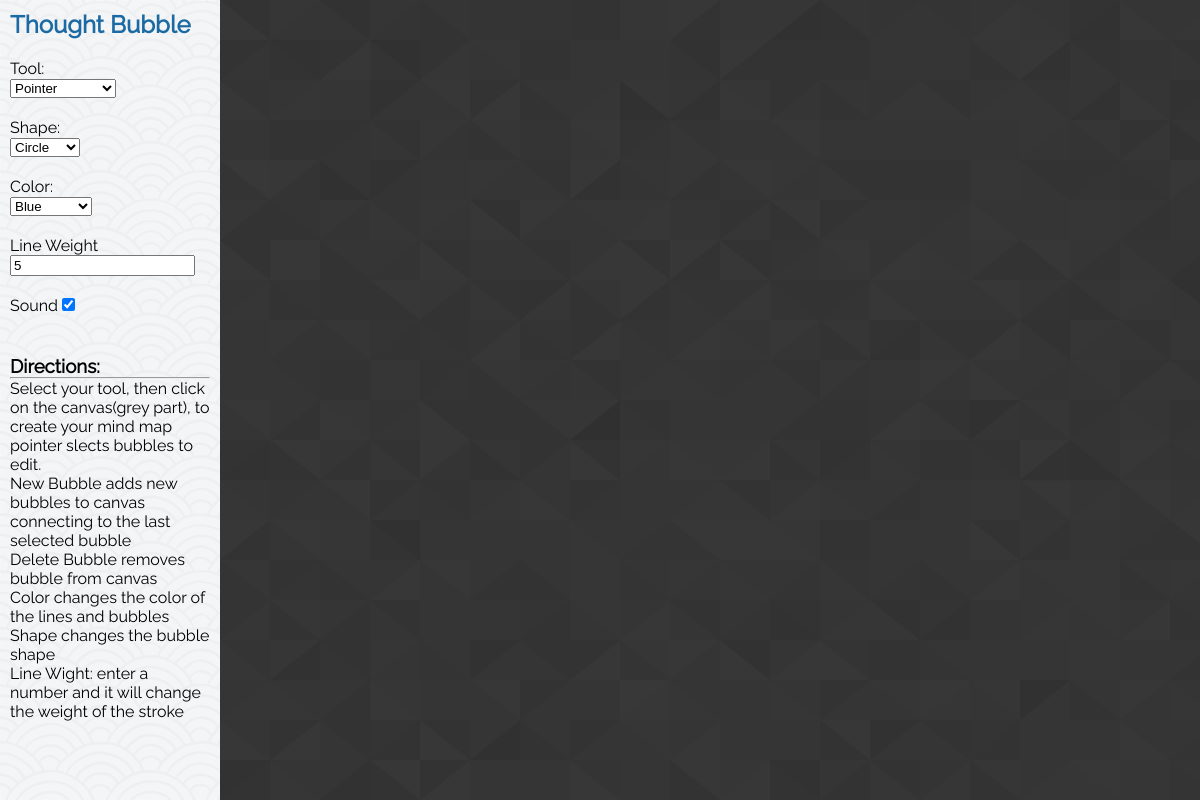
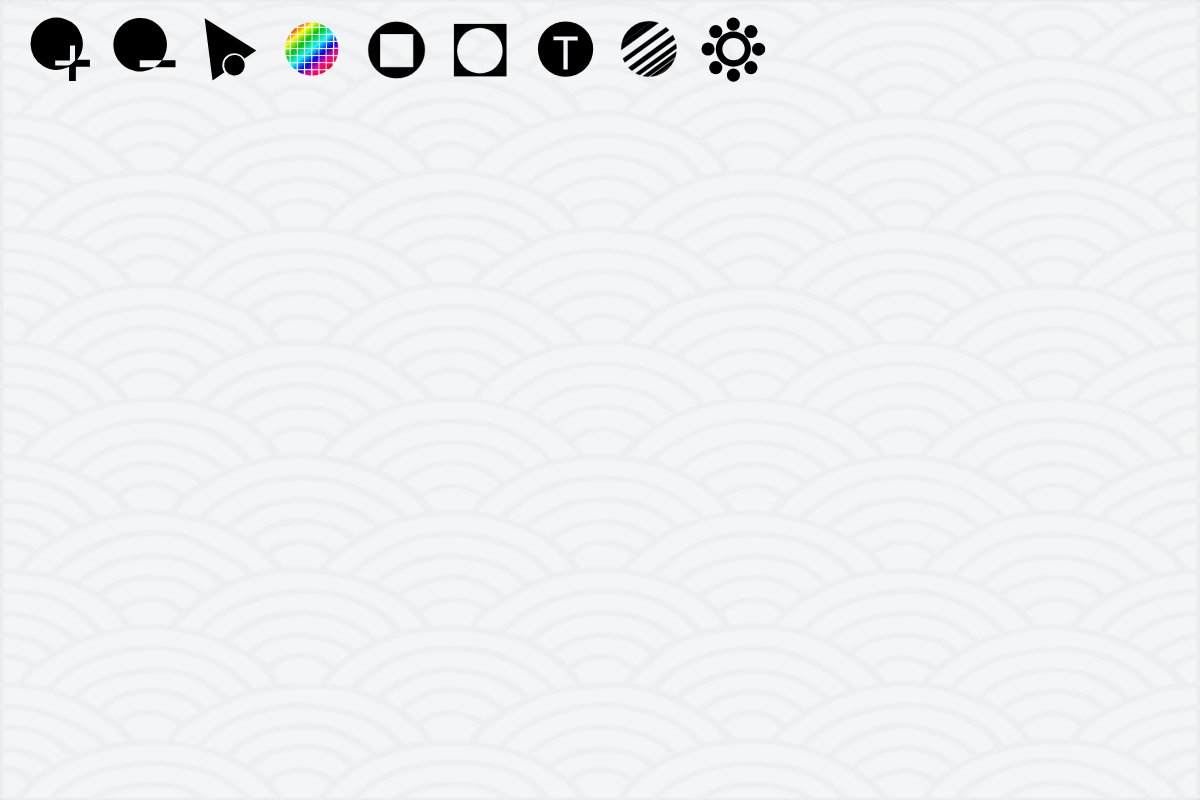
Before and after one commit to A-Munoz/Thought-Bubble-Desktop, an Electron app: page mainWindow.html in a window 1200 px wide. Drawn offline with Linux system fonts and the light colour scheme.

Commit message:
UI Design changes (Icon)
UI not hooked up

```diff
--- a/JS/loader.js
+++ b/JS/loader.js
@@ -17,8 +17,8 @@ var app = app || {};
 
 window.onload = function(){
 	console.log("window.onload called");
-    app.sound.init();
-    app.main.sound = app.sound;
+   // app.sound.init();
+   // app.main.sound = app.sound;
     app.main.init();
     document.querySelector("#toolSelection").onchange = function(e){
 				switch(e.target.value){
@@ -47,12 +47,13 @@ window.onload = function(){
         };
     document.querySelector("#soundBox").onchange = function(e){
        if(e.target.checked){
-           app.sound.playBGAudio();
-           app.main.music = true;
+           //app.sound.playBGAudio();
+           //app.sound.playBGAudio();
+         //  app.main.music = true;
        }
       else{
-          app.sound.stopBGAudio();
-          app.main.music = false;
+          //app.sound.stopBGAudio();
+        //  app.main.music = false;
       }
     };
 
--- a/JS/main.js
+++ b/JS/main.js
@@ -26,7 +26,7 @@ app.main = {
     music: true,
    	lastTime: 0, // used by calculateDeltaTime()
     //debug: true,
-    sound:undefined,
+  //  sound:undefined,
     bColor:'#404040',
     dt: undefined,
     bg: undefined,
@@ -65,19 +65,19 @@ app.main = {
         //Canvas Setup & Properties Setting
 		this.canvas = document.querySelector('canvas');
 		this.ctx = this.canvas.getContext('2d');
-        this.WIDTH = window.innerWidth-200;
+        this.WIDTH = window.innerWidth;
         this.HEIGHT= window.innerHeight;
         this.canvas.width = this.WIDTH;
         this.canvas.height = this.HEIGHT;
         this.toolState = this.TOOL_STATE.POINTER;
         this.bg = new Image();
-        this.bg.src = 'media/footer_lodyas.png';
+        this.bg.src = 'media/bg.png';
 
         //initalization
          this.canvas.onmousedown=this.doMouseDown.bind(this);
 
         //Load
-        this.sound.playBGAudio();
+       // this.sound.playBGAudio();
         this.update();
 
     },
@@ -122,7 +122,7 @@ app.main = {
     doMouseDown: function(e){
         var mouse = getMouse(e);
         if(this.music){
-        this.sound.playEffect();
+        //this.sound.playEffect();
         }
 
         if(this.toolState == this.TOOL_STATE.POINTER){
--- /dev/null
+++ b/JS/mainwindow.js
@@ -0,0 +1,4 @@
+var app = new PIXI.Application(window.innerWidth-200, window.innerHeight, {backgroundColor : 0x1099bb});
+document.body.appendChild(app.view)
+/*var pixiCanvas = document.getElementById('mainCanvas');
+var renderer = PIXI.autoDectionRender(window.innerWidth-200, window.innerHeight, pixiCanvas, {backgroundColor: 0x1099bb});*/
--- a/JS/sound.js
+++ b/JS/sound.js
@@ -16,22 +16,22 @@ var app = app || {};
 
 
 app.sound = (function(){
-    console.log("sound.js module loaded");
+  /*  console.log("sound.js module loaded");
 	var bgAudio = undefined;
 	var effectAudio = undefined;
 
 	function init(){
-		bgAudio = document.querySelector("#bgAudio");
+	/*	bgAudio = document.querySelector("#bgAudio");
 		bgAudio.volume=0.15;
-		effectAudio = document.querySelector("#effectAudio");
-		effectAudio.volume = 0.4;
+		//effectAudio = document.querySelector("#effectAudio");
+		//effectAudio.volume = 0.4;
 	}
 
-    function playBackground(){
+   /* function playBackground(){
         bgAudio.src = "media/blue_jeans.mp3";
         bgAudio.play();
     }
-    function stopBackground(){
+   / function stopBackground(){
 		bgAudio.pause();
 		bgAudio.currentTime = 0;
 	}
@@ -45,7 +45,7 @@ app.sound = (function(){
     init:init,
     stopBGAudio:stopBackground,
     playEffect:playEffect,
-    playBGAudio:playBackground,
+    //playBGAudio:playBackground,*/
 };
 	// TODO
 }());
--- /dev/null
+++ b/css/mainCSS.css
@@ -0,0 +1,50 @@
+  @import url('https://fonts.googleapis.com/css?family=Open+Sans|Raleway');
+        * {
+            margin: 0%;
+        }
+        body{
+            width: 100%;
+            height: 100%;
+            font-family: 'Raleway', sans-serif;
+            font-size: 12pt;
+            background-image: url("../media/bg.png");
+            background: cover;
+        }
+        section{
+            width:100%;
+            height: 100px;
+            z-index: 1;
+            float: none;
+            position: absolute;
+            z-index: 10;
+        }
+        #mainCanvas{
+
+           position: fixed;
+        }
+        h1{
+            font-size: 18pt;
+            color: #1C6AA3;
+        }
+        h2{
+            font-size: 14pt
+        }
+        div span{
+            display: block;
+            padding-bottom: 20px;
+        }
+        button{
+            width: 80px;
+            height: 80px;
+            outline: none;
+            background: none;
+            border: none;
+        }
+        #controls{
+            display: inline-block;
+            padding: 10px 20px 10px 20px;
+        }
+        #directions{
+             padding: 20px 0px 20px 0px;
+        }
+        #audio{display:none}
--- a/main.js
+++ b/main.js
@@ -10,10 +10,9 @@ let mainWindow = null
 app.on('ready', function(){
     mainWindow = new BrowserWindow({
         width: 1200,
-        height: 725,
+        height: 800,
         resizable: true,
-        transparent: true,
-
+        backgroundColor: '#21363d',
 
 
     });
--- a/mainWindow.html
+++ b/mainWindow.html
@@ -3,55 +3,24 @@
 <head>
 	<meta charset="utf-8" />
 	<title>Mind Map - Project 2</title>
-	<style>
-        @import url('https://fonts.googleapis.com/css?family=Open+Sans|Raleway');
-        * {
-            margin: 0%;
-        }
-        body{
-            width: 100%;
-            height: 100%;
-            font-family: 'Raleway', sans-serif;
-            font-size: 12pt;
-            background-image: url("media/bg.png");
-            background: cover;
-        }
-        section{
-            float: left;
-            padding: 10px;
-            width: 200px;
-            height: 100%;
-        }
-        canvas{
-           float: right;
-           position: fixed;
-        }
-        h1{
-            font-size: 18pt;
-            color: #1C6AA3;
-        }
-        h2{
-            font-size: 14pt
-        }
-        div span{
-            display: block;
-            padding-bottom: 20px;
-        }
-        #controls{
-            padding: 20px 0px 20px 0px;
-        }
-        #directions{
-             padding: 20px 0px 20px 0px;
-        }
-        #audio{display:none}
-    </style>
+	<link rel="stylesheet" href="css/mainCSS.css">
 </head>
 <body>
     <section>
-    <h1>Thought Bubble</h1>
+
         <div id = "controls">
+            <button><img src="media/addIcon.svg"></button>
+            <button><img src="media/minusIcon.svg"></button>
+            <button><img src="media/pointerIcon.svg"></button>
+            <button><img src="media/colorIcon.svg"></button>
+            <button><img src="media/circleicon.svg"></button>
+            <button><img src="media/square.svg"></button>
+            <button><img src="media/fontIcon.svg"></button>
+            <button><img src="media/lineIcon.svg"></button>
+            <button><img src="media/options.svg"></button>
 
-        <label>Tool:</label>
+
+       <!-- <label>Tool:</label>
             <span>
             <select id="toolSelection">
                 <option value="pointer">Pointer</option>
@@ -100,10 +69,10 @@
                       <p>Line Wight: enter a number and it will change the weight of the stroke</p>
 
                 </span>
-            </div>
+            </div>-->
         </div>
     </section>
-	<canvas></canvas>
+	<canvas id="mainCanvas"></canvas>
      <script src='JS/utilities.js'></script>
     <script src='JS/loader.js'></script>
 	<script src='JS/main.js'></script>
```
Also changed, not shown: media/addIcon.svg (added), media/circleicon.svg (added), media/colorIcon.svg (added), media/fontIcon.svg (added), media/lineIcon.svg (added), media/minusIcon.svg (added), media/options.svg (added), media/pointerIcon.svg (added), media/square.svg (added), 2 other files.
